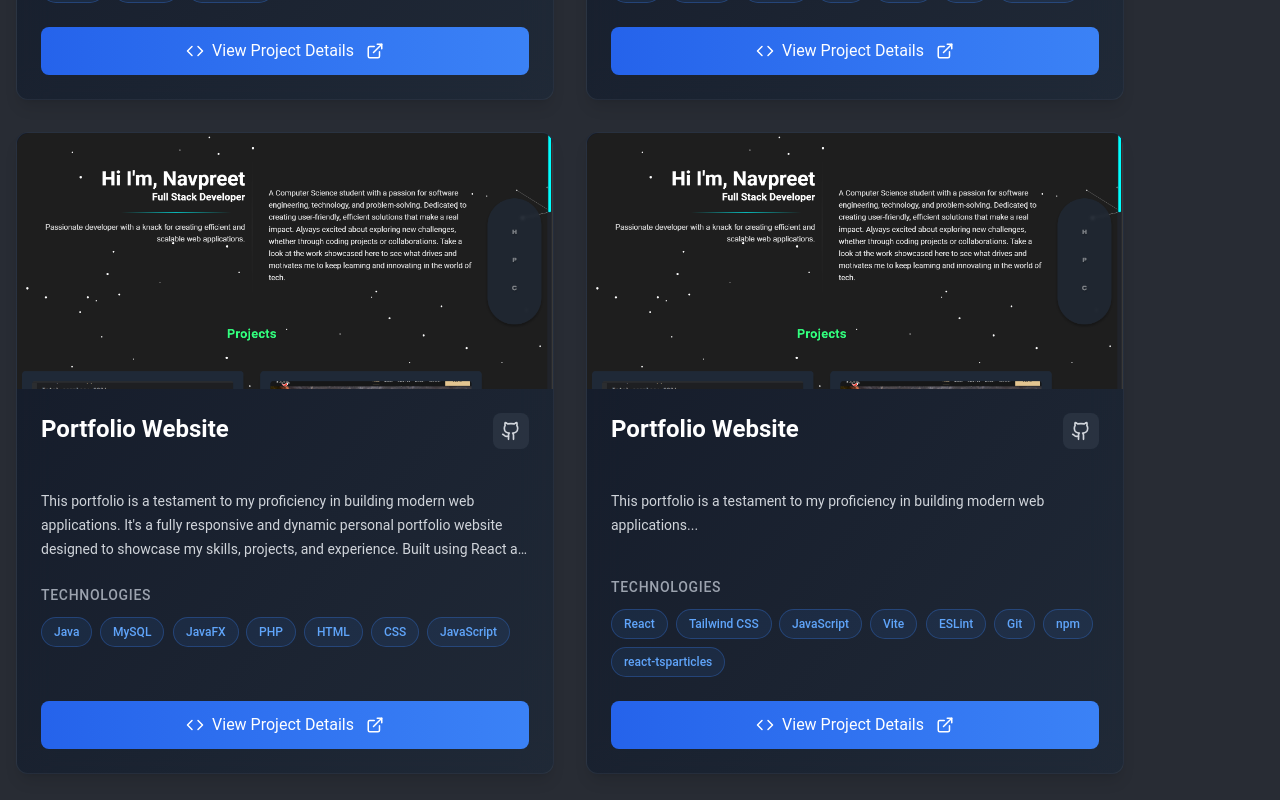
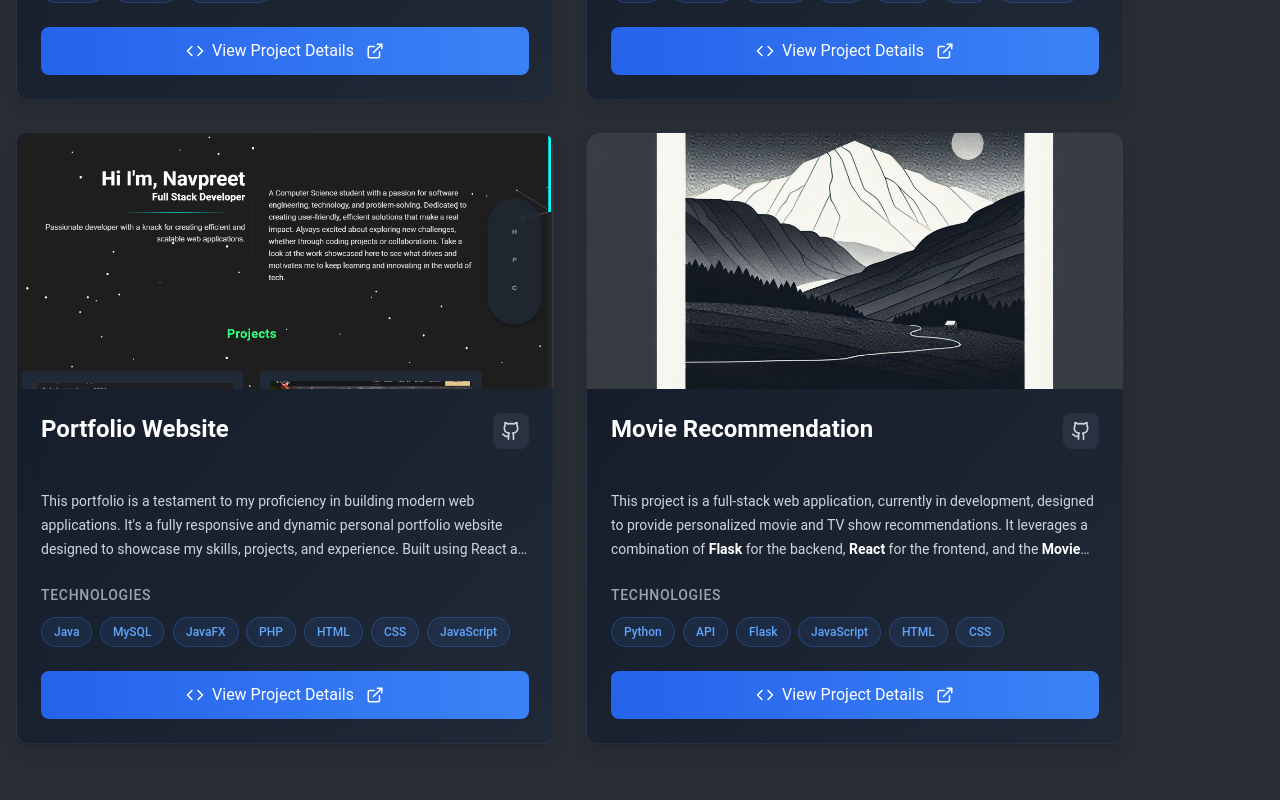
Before and after one commit to 20ns/portfolio, a React (Vite) app: page / in a window 1280 px wide. Shown: the part 1440-2240 px from the top of the page. Built offline with nearby package versions, Linux system fonts and the light colour scheme.

Commit message:
removed the duplicate card

```diff
--- a/index.html
+++ b/index.html
@@ -1,6 +1,8 @@
 <!doctype html>
 <html lang="en">
   <head>
+    <link rel="preload" href="https://fonts.googleapis.com/css2?family=Poppins:wght@400;700&display=swap" as="style" onload="this.onload=null;this.rel='stylesheet'">
+<noscript><link rel="stylesheet" href="https://fonts.googleapis.com/css2?family=Poppins:wght@400;700&display=swap"></noscript>
     <meta charset="UTF-8" />
     <link rel="icon" type="image/jpg" href="/logo.jpg" />
     <meta name="viewport" content="width=device-width, initial-scale=1.0" />
--- a/package.json
+++ b/package.json
@@ -10,6 +10,8 @@
     "preview": "vite preview"
   },
   "dependencies": {
+    "@emotion/babel-plugin": "^11.13.5",
+    "@emotion/react": "^11.14.0",
     "lucide": "^0.471.0",
     "lucide-react": "^0.471.1",
     "react": "^18.3.1",
@@ -17,7 +19,8 @@
     "react-markdown": "^9.0.3",
     "react-tsparticles": "^2.12.2",
     "remark-gfm": "^4.0.0",
-    "tsparticles": "^2.12.0"
+    "tsparticles": "^2.12.0",
+    "vite-plugin-compression": "^0.5.1"
   },
   "devDependencies": {
     "@eslint/js": "^9.17.0",
--- a/src/components/Projects.jsx
+++ b/src/components/Projects.jsx
@@ -106,15 +106,6 @@ This project showcases my ability to work effectively in a team-based environmen
     github: 'YOUR_GITHUB_LINK_HERE',
     className: 'team',
     initialAnimation: true,
-  },
-  {
-    title: 'Portfolio Website',
-    imageUrl: portfolio,
-    description: `This portfolio is a testament to my proficiency in building modern web applications...`,
-    technologies: ['React', 'Tailwind CSS', 'JavaScript', 'Vite', 'ESLint', 'Git', 'npm', 'react-tsparticles'],
-    github: 'https://github.com/20ns/portfolio',
-    className: 'portfolio',
-    initialAnimation: false,
   },
   {
     title: 'Movie Recommendation',
--- a/vite.config.js
+++ b/vite.config.js
@@ -1,8 +1,28 @@
 import { defineConfig } from 'vite'
 import react from '@vitejs/plugin-react'
+import vitePluginCompression from 'vite-plugin-compression'
 
-// https://vitejs.dev/config/
 export default defineConfig({
-  plugins: [react()],
+  plugins: [
+    react({
+      jsxImportSource: '@emotion/react',
+      babel: {
+        plugins: ['@emotion/babel-plugin']
+      }
+    }),
+    vitePluginCompression()
+  ],
   base: '/portfolio/',
+  build: {
+    minify: 'terser',
+    sourcemap: false,
+    rollupOptions: {
+      output: {
+        manualChunks: {
+          particles: ['tsparticles'],
+          vendor: ['react', 'react-dom']
+        }
+      }
+    }
+  }
 })
```
Also changed, not shown: 1 other file (tests, documents, lock files or other folders).
